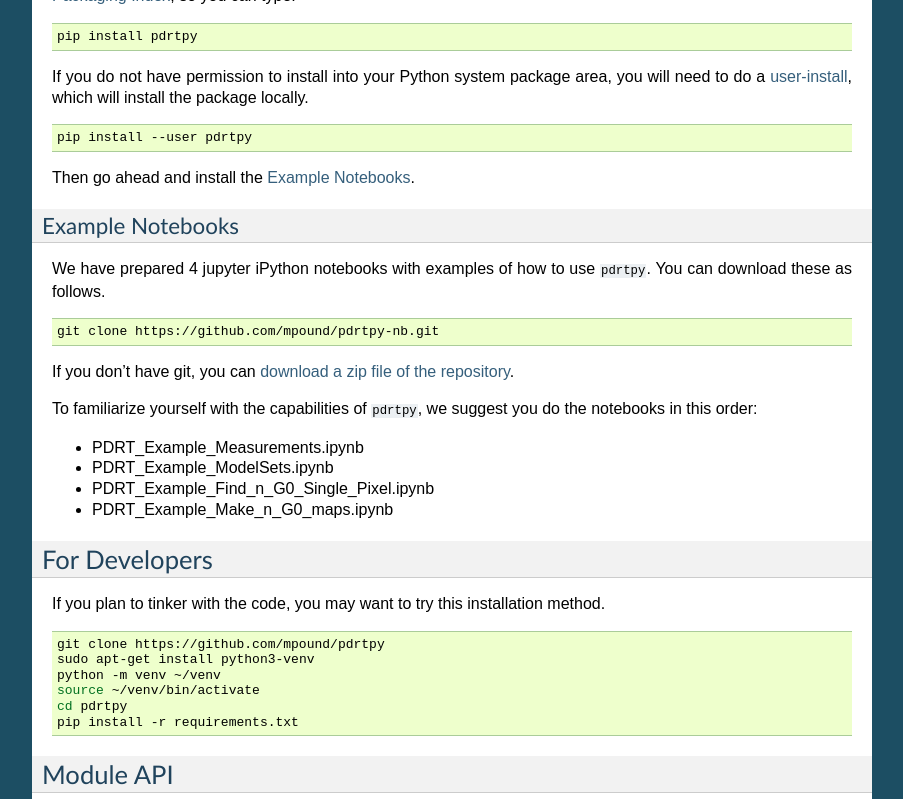
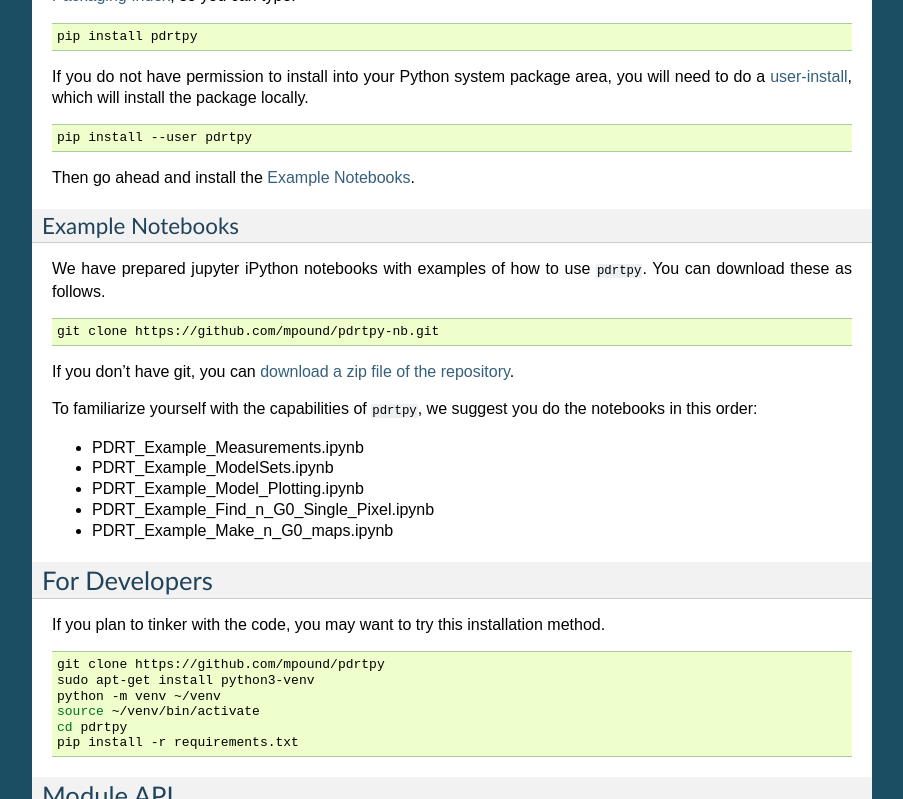
Before and after one commit to mpound/pdrtpy, a Sphinx documentation site: the page built from docs/source/index.rst, in a window 1280 px wide and 900 px high, scrolled down 835 px, cut to the strip 0-799 px from the top of the window. Shown: the whole strip, without its empty margins (198-1101 px from the left). Built offline with Sphinx 7.4.7, drawn with Linux system fonts in a browser that asks for light colours.

Commit message:
updated documentation

```diff
--- a/docs/source/conf.py
+++ b/docs/source/conf.py
@@ -18,6 +18,7 @@ sys.path.insert(0, os.path.abspath('../../pdrtpy'))
 # -- Project information -----------------------------------------------------
 
 import pdrtpy
+#import sphinx_automodapi
 from time import localtime
 
 project = 'pdrtpy'
@@ -46,9 +47,9 @@ extensions = [
     'sphinx.ext.viewcode',
     'sphinx.ext.intersphinx',
     'numpydoc',
-    'sphinx_automodapi.automodapi',
 ]
 numpydoc_show_class_members = True
+#autosummary_generate = True
 
 intersphinx_mapping = {
     'python': ('https://docs.python.org/3', None),
--- a/docs/source/index.rst
+++ b/docs/source/index.rst
@@ -74,7 +74,7 @@ Then go ahead and install the `Example Notebooks`_.
 Example Notebooks
 -----------------
 
-We have prepared 4 jupyter iPython notebooks with examples of how to use ``pdrtpy``.  You can download these as follows.
+We have prepared jupyter iPython notebooks with examples of how to use ``pdrtpy``.  You can download these as follows.
 
 .. code-block:: sh
 
@@ -87,6 +87,7 @@ To familiarize yourself with the capabilities of ``pdrtpy``, we suggest you do t
 
 - PDRT_Example_Measurements.ipynb
 - PDRT_Example_ModelSets.ipynb
+- PDRT_Example_Model_Plotting.ipynb
 - PDRT_Example_Find_n_G0_Single_Pixel.ipynb
 - PDRT_Example_Make_n_G0_maps.ipynb
 
--- a/docs/source/pdrtpy.tool.rst
+++ b/docs/source/pdrtpy.tool.rst
@@ -1,7 +1,7 @@
 Analysis Tools
 ==============
 
-The :mod:`~pdrtpy.tool` module contains the tools in the `PDR Toolbox <http://dustem.astro.umd.edu>`_.  All tools are derived from :class:`~pdrtpy.tool.toolbase.ToolBase`.
+The :mod:`~pdrtpy.tool` module contains the analysis tools in the `PDR Toolbox <http://dustem.astro.umd.edu>`_.  All tools are derived from :class:`~pdrtpy.tool.toolbase.ToolBase`.
 
 For examples how to use `LineRatioFit`, see the notebooks
 `PDRT_Example_Find_n_G0_Single_Pixel.ipynb <https://github.com/mpound/pdrtpy-nb/blob/master/notebooks/PDRT_Example_Find_n_G0_Single_Pixel.ipynb>`_
```
Also changed, not shown: docs/source/pdrtpy.plot.rst (+17 -3 lines).
